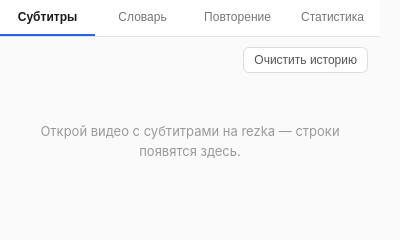
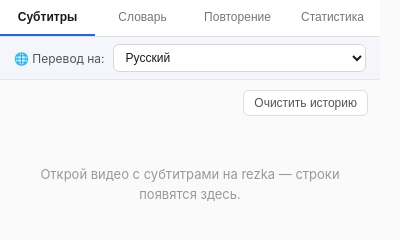
Before and after one commit to gatiatullin1/subtitle_dictionary, a browser extension: page popup.html in a window 400 px wide. Drawn offline with Linux system fonts and the light colour scheme.

Commit message:
feat: translation target language selector (rsd_target_lang); auto source detection; bump 1.3.0

```diff
--- a/popup.css
+++ b/popup.css
@@ -45,6 +45,30 @@ body {
   background: #fff;
   flex-shrink: 0;
 }
+
+.settings-bar {
+  display: flex;
+  align-items: center;
+  gap: 8px;
+  padding: 7px 14px;
+  background: #f4f6fb;
+  border-bottom: 1px solid #e6e8ee;
+  font-size: 12px;
+  color: #555;
+  flex-shrink: 0;
+}
+.settings-bar label { white-space: nowrap; }
+.settings-bar select {
+  flex: 1;
+  padding: 5px 8px;
+  border: 1px solid #d4d8e0;
+  border-radius: 6px;
+  background: #fff;
+  font-size: 12px;
+  color: #1a1a1a;
+  cursor: pointer;
+}
+.settings-bar select:focus { outline: none; border-color: #2563eb; }
 
 .tab-btn {
   flex: 1;
--- a/popup.html
+++ b/popup.html
@@ -15,6 +15,27 @@
     <button class="tab-btn" data-tab="dictionary">Словарь</button>
     <button class="tab-btn" data-tab="practice">Повторение</button>
     <button class="tab-btn" data-tab="stats">Статистика</button>
+  </div>
+
+  <div class="settings-bar">
+    <label for="target-lang">🌐 Перевод на:</label>
+    <select id="target-lang">
+      <option value="ru">Русский</option>
+      <option value="en">English</option>
+      <option value="uk">Українська</option>
+      <option value="kk">Қазақша</option>
+      <option value="es">Español</option>
+      <option value="de">Deutsch</option>
+      <option value="fr">Français</option>
+      <option value="it">Italiano</option>
+      <option value="pt">Português</option>
+      <option value="pl">Polski</option>
+      <option value="tr">Türkçe</option>
+      <option value="ar">العربية</option>
+      <option value="zh-CN">中文</option>
+      <option value="ja">日本語</option>
+      <option value="ko">한국어</option>
+    </select>
   </div>
 
   <div class="tab-content active" id="tab-subtitles">
--- a/popup.js
+++ b/popup.js
@@ -1,7 +1,8 @@
 // ===== Storage helpers =====
 const STORE_KEYS = {
   DICTIONARY: 'rsd_dictionary',
-  STATS: 'rsd_stats'
+  STATS: 'rsd_stats',
+  TARGET_LANG: 'rsd_target_lang'
 };
 
 function storageGet(key, fallback) {
@@ -19,8 +20,11 @@ function storageSet(key, value) {
 }
 
 // ===== Translation (Google Translate public endpoint, no key) =====
-async function translateText(text, targetLang = 'ru', sourceLang = 'en') {
-  const url = `https://translate.googleapis.com/translate_a/single?client=gtx&sl=${sourceLang}&tl=${targetLang}&dt=t&q=${encodeURIComponent(text)}`;
+// Язык перевода выбирается в попапе и хранится в chrome.storage.local (rsd_target_lang).
+let targetLang = 'ru';
+
+async function translateText(text, lang = targetLang, sourceLang = 'auto') {
+  const url = `https://translate.googleapis.com/translate_a/single?client=gtx&sl=${sourceLang}&tl=${lang}&dt=t&q=${encodeURIComponent(text)}`;
   const res = await fetch(url);
   if (!res.ok) throw new Error('Translate request failed');
   const data = await res.json();
@@ -678,9 +682,28 @@ async function importDictionary(file) {
   }
 }
 
+// ===== Язык перевода =====
+async function setupLanguageSelector() {
+  targetLang = await storageGet(STORE_KEYS.TARGET_LANG, 'ru');
+  const select = document.getElementById('target-lang');
+  if (!select) return;
+  // если сохранённого языка нет в списке — оставляем русский
+  if ([...select.options].some((o) => o.value === targetLang)) select.value = targetLang;
+  else { targetLang = 'ru'; select.value = 'ru'; }
+
+  select.addEventListener('change', async () => {
+    targetLang = select.value;
+    await storageSet(STORE_KEYS.TARGET_LANG, targetLang);
+    // освежаем перевод строк, у которых он уже был показан — на новом языке
+    subtitleHistory.forEach((e) => { delete e.translation; });
+    renderSubtitleList();
+  });
+}
+
 // ===== Init =====
 async function init() {
   setupTabs();
+  await setupLanguageSelector();
 
   // Используем local, только если там есть данные; иначе восстанавливаем из sync.
   // Это нужно, чтобы словарь восстанавливался после переустановки или на другом компьютере.
```
Also changed, not shown: content.js (+12 -1 lines), tests/content.test.js (+4 -2 lines), manifest.json.
